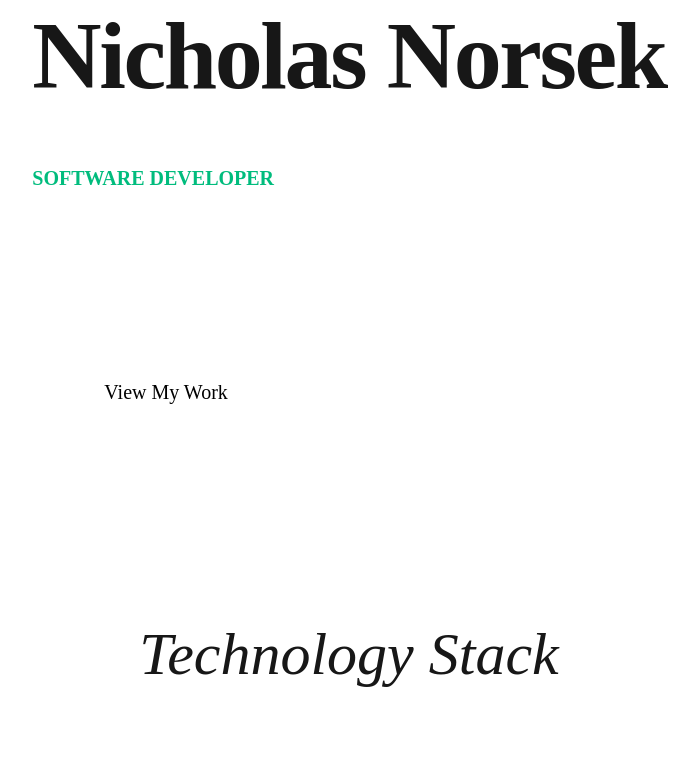
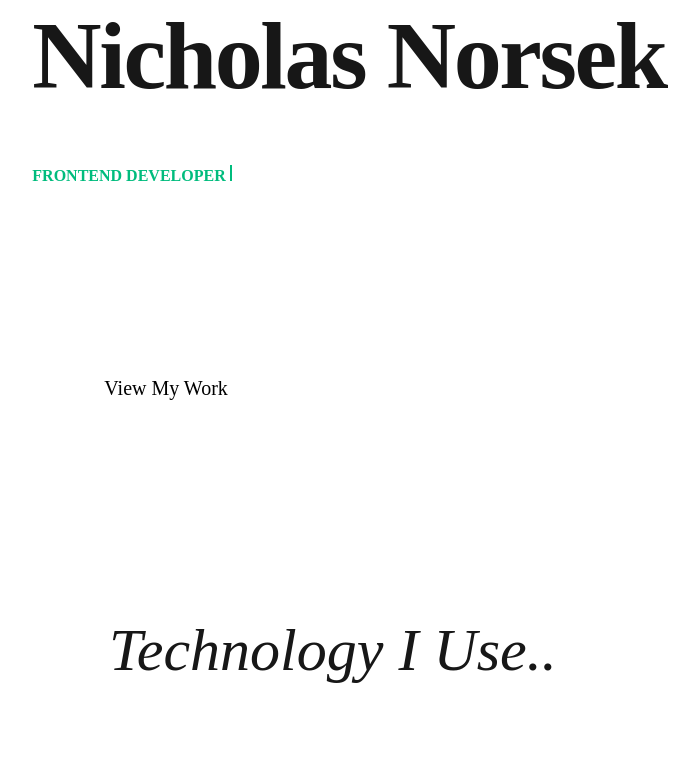
Before and after one commit to nnorsek/Portfolio, a Next.js app: page / in a window 1280 px wide. Shown: the part 300-1058 px from the top of the page, without its empty margins (291-990 px from the left). Built offline with nearby package versions, Linux system fonts and the light colour scheme.

Commit message:
typewriter

```diff
--- /dev/null
+++ b/app/components/Typewriter.tsx
@@ -0,0 +1,54 @@
+"use client";
+
+import { useEffect, useState } from "react";
+
+interface TypewriterProps {
+  words: string[];
+  typingSpeed?: number;
+  pauseTime?: number;
+}
+
+const Typewriter: React.FC<TypewriterProps> = ({
+  words,
+  typingSpeed = 100,
+  pauseTime = 1500,
+}) => {
+  const [text, setText] = useState("");
+  const [isDeleting, setIsDeleting] = useState(false);
+  const [wordIndex, setWordIndex] = useState(0);
+
+  useEffect(() => {
+    const currentWord = words[wordIndex];
+    let timeout: ReturnType<typeof setTimeout>;
+
+    if (isDeleting) {
+      timeout = setTimeout(() => {
+        setText((prev) => prev.slice(0, -1));
+      }, typingSpeed / 2);
+    } else {
+      timeout = setTimeout(() => {
+        setText(currentWord.slice(0, text.length + 1));
+      }, typingSpeed);
+    }
+
+    if (!isDeleting && text === currentWord) {
+      timeout = setTimeout(() => setIsDeleting(true), pauseTime);
+    } else if (isDeleting && text === "") {
+      timeout = setTimeout(() => {
+        setIsDeleting(false);
+        setWordIndex((prev) => (prev + 1) % words.length);
+      }, 300);
+    }
+
+    return () => clearTimeout(timeout);
+  }, [text, isDeleting, wordIndex, words, typingSpeed, pauseTime]);
+
+  return (
+    <span className="inline-flex items-baseline gap-[3.9px]">
+      <span className="text-emerald-500 font-bold">{text}</span>
+      <span className="w-[2px] h-[1em] bg-emerald-500 animate-blink" />
+    </span>
+  );
+};
+
+export default Typewriter;
--- a/app/globals.css
+++ b/app/globals.css
@@ -40,6 +40,22 @@
   animation: slide-in-right 2s ease-out forwards;
 }
 
+@layer utilities {
+  .animate-blink {
+    animation: blink 0.75s step-end infinite;
+  }
+
+  @keyframes blink {
+    0%,
+    100% {
+      opacity: 1;
+    }
+    50% {
+      opacity: 0;
+    }
+  }
+}
+
 :root {
   --background: #ffffff;
   --foreground: #171717;
--- a/app/pages/title.tsx
+++ b/app/pages/title.tsx
@@ -1,3 +1,5 @@
+"use client";
+
 import javascript from "../../public/images/javascript.png";
 import react from "../../public/images/react.png";
 import git from "../../public/images/git.png";
@@ -12,8 +14,9 @@ import typescript from "../../public/images/typescript.png";
 import springboot from "../../public/images/springboot.png";
 import { FaArrowDown } from "react-icons/fa6";
 import ButtonRound from "../components/buttonRound";
+import Typewriter from "../components/Typewriter";
 
-export default function Header() {
+export default function Title() {
   return (
     <div className="">
       <div className="pt-60">
@@ -22,8 +25,14 @@ export default function Header() {
           <h1 className="font-extrabold mx-auto text-8xl tracking-tight pb-5">
             Nicholas Norsek
           </h1>
-          <p className="text-xl font-bold text-emerald-500 py-10">
-            SOFTWARE DEVELOPER
+          <p className="py-10">
+            <Typewriter
+              words={[
+                "SOFTWARE DEVELOPER",
+                "FRONTEND DEVELOPER",
+                "WEB ENGINEER",
+              ]}
+            />
           </p>
           <p className="text-xl text-wrap w-100 text-white pb-20">
             I'm a full stack software developer, focusing on building creative
@@ -34,11 +43,9 @@ export default function Header() {
             <FaArrowDown className="inline ml-1 mb-1 opacity-0 translate-y-1 group-hover:opacity-100 group-hover:translate-y-0 transition-all duration-300" />
           </ButtonRound>
         </div>
-        <div className="mt-50">
-          <h1 className="text-6xl justify-self-center italic">
-            Technology Stack
-          </h1>
-          <div className="mt-10 flex flex-wrap w-200 gap-x-10 gap-y-7 mx-auto pt-10">
+        <div className="mt-50 ml-50">
+          <h1 className="text-6xl ml-50 italic">Technology I Use..</h1>
+          <div className="mt-10 flex flex-wrap w-200 gap-x-10 gap-y-7 pt-10">
             {[
               { src: html.src, label: "HTML" },
               { src: css.src, label: "CSS" },
```
